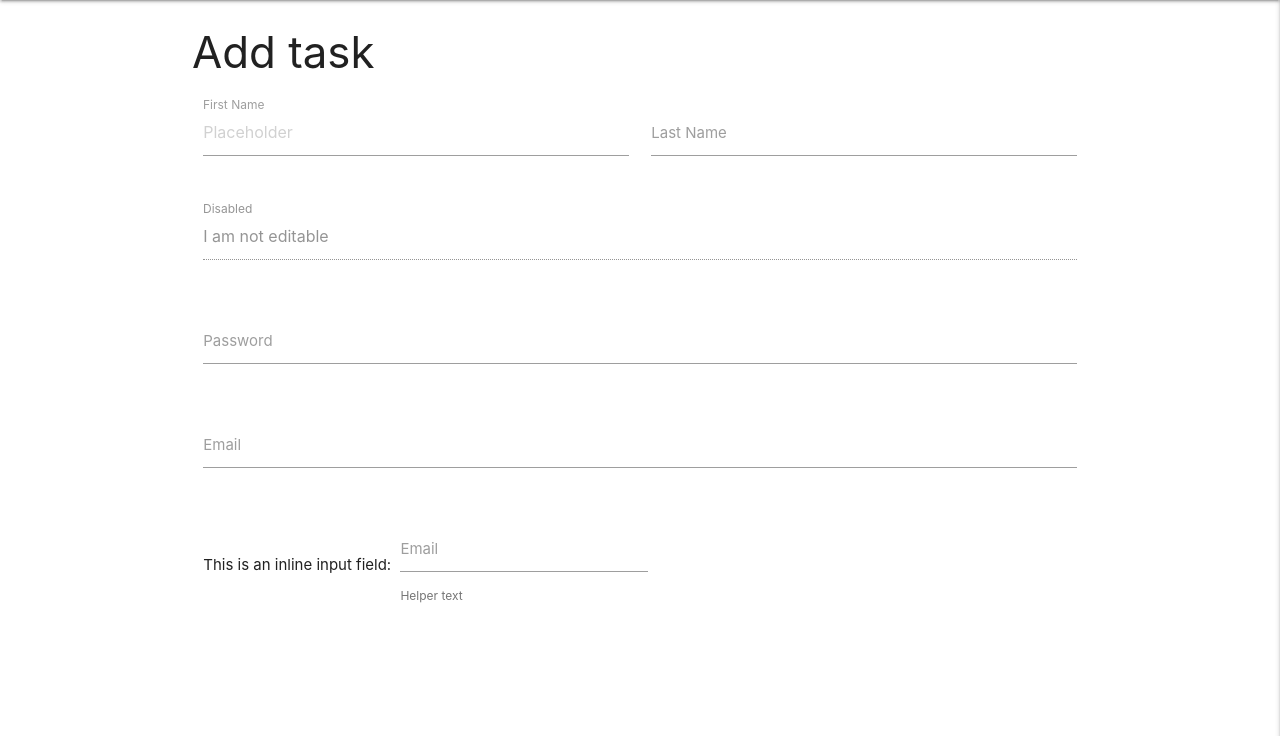
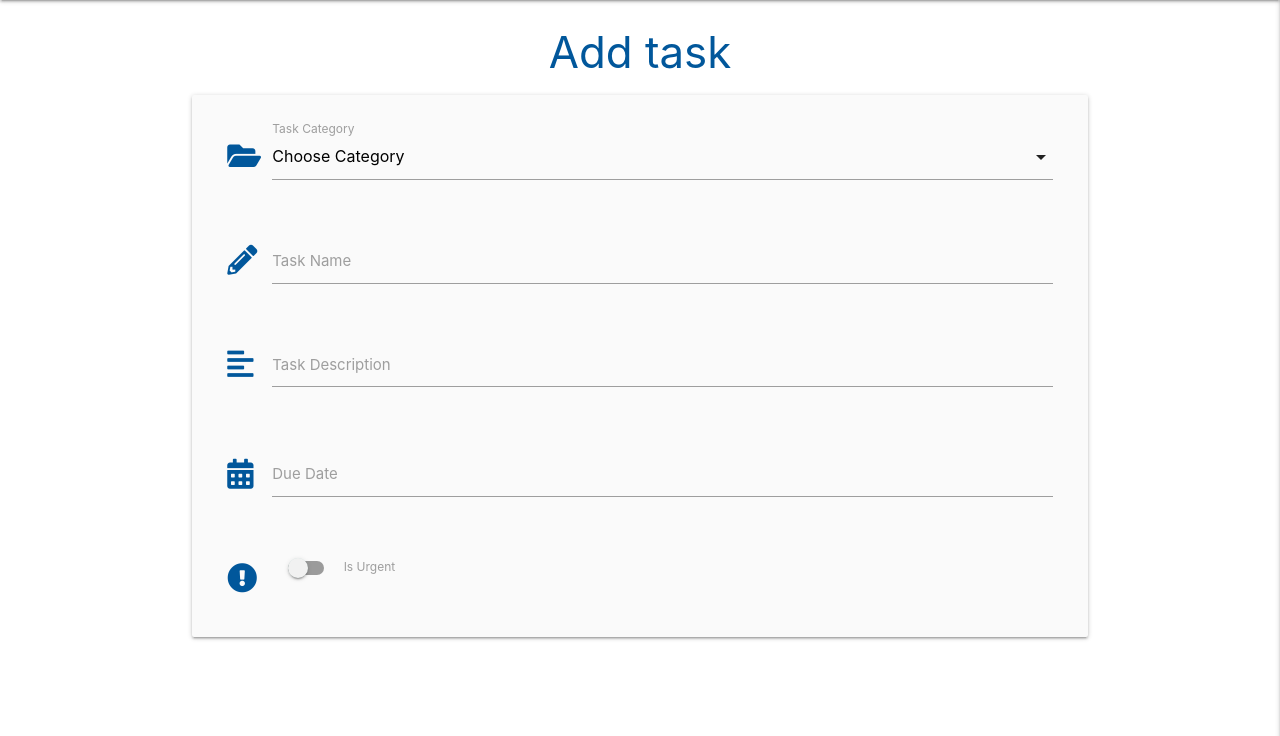
Before and after one commit to aavasylenko/task-mini-project, a Flask app: page /add_task in a window 1280 px wide. Shown: the part 64-800 px from the top of the page. Run offline with Flask 2, Linux system fonts and the light colour scheme; data that the repository does not hold is empty; some libraries are stand-ins or nearby versions.

Commit message:
Added Categories dropdown

```diff
--- a/app.py
+++ b/app.py
@@ -95,7 +95,8 @@ def logout():
 
 @app.route('/add_task')
 def add_task():
-    return render_template('addtask.html')
+    categories = mongo.db.categories.find().sort("category_name", 1)
+    return render_template('add_task.html', categories=categories)
 
 if __name__ == "__main__":
     app.run(host=os.environ.get("IP"),
--- a/static/js/script.js
+++ b/static/js/script.js
@@ -2,4 +2,13 @@
     $('.sidenav').sidenav({edge:"right"});
     $('.collapsible').collapsible();
     $('.tooltipped').tooltip();
+    $('select').formSelect();
+    $('.datepicker').datepicker({
+        format: "dd mmmm, yyyy",
+        yearRange: 3,
+        showClearBtn: true,
+        i18n: {
+            done: 'Select'
+        }
+    });
   });
--- /dev/null
+++ b/templates/add_task.html
@@ -0,0 +1,78 @@
+{% extends 'base.html' %} {% block content %}
+
+<h3 class="light-blue-text text-darken-4 center-align">Add task</h3>
+<div class="row card-panel grey lighten-5">
+  <form class="col s12" method="POST" action="">
+	<div class="row">
+		<div class="input-field col s12">
+            <i class="fas fa-folder-open prefix light-blue-text text-darken-4"></i>
+			<select id="category_name" name="category_name" class="validate" required>
+                <option value="" disabled selected>Choose Category</option>
+                {% for category in categories %}
+                    <option value="{{ category.category_name }}">{{ category.category_name }}</option>
+                {% endfor %}
+	        </select>
+			<label for="category_name">Task Category</label>
+		</div>
+	</div>
+    <div class="row">
+      <div class="input-field col s12">
+        <i class="fas fa-pencil-alt prefix light-blue-text text-darken-4"></i>
+        <input
+          id="task_name"
+          name="task_name"
+          minlength="5"
+          maxlength="50"
+          type="text"
+          class="validate"
+          required
+        />
+        <label for="task_name">Task Name</label>
+      </div>
+    </div>
+
+    <div class="row">
+      <div class="input-field col s12">
+        <i class="fas fa-align-left prefix light-blue-text text-darken-4"></i>
+        <textarea
+          id="task_description"
+          name="task_description"
+          minlength="5"
+          maxlength="200"
+          class="materialize-textarea validate"
+          required
+        ></textarea>
+        <label for="task_description">Task Description</label>
+      </div>
+    </div>
+
+    <div class="row">
+      <div class="input-field col s12">
+        <i class="fas fa-calendar-alt prefix light-blue-text text-darken-4"></i>
+        <input
+          id="due_date"
+          name="due_date"
+          type="text"
+          class="datepicker validate"
+          required
+        />
+        <label for="due_date">Due Date</label>
+      </div>
+    </div>
+
+    <div class="row">
+      <div class="input-field col s12">
+        <div class="switch">
+        <i class="fas fa-exclamation-circle prefix light-blue-text text-darken-4"></i>
+          <label for="is_urgent">
+            <input type="checkbox" id="is_urgent" name="is_urgent"/>
+            <span class="lever"></span>
+            Is Urgent
+          </label>
+        </div>
+      </div>
+    </div>
+  </form>
+</div>
+
+{% endblock %}
--- a/templates/addtask.html
+++ /dev/null
@@ -1,47 +0,0 @@
-{% extends 'base.html' %} {% block content %}
-
-<h3>Add task</h3>
-  <div class="row">
-    <form action="" method="POST" class="col s12">
-      <div class="row">
-        <div class="input-field col s6">
-          <input placeholder="Placeholder" id="first_name" type="text" class="validate">
-          <label for="first_name">First Name</label>
-        </div>
-        <div class="input-field col s6">
-          <input id="last_name" type="text" class="validate">
-          <label for="last_name">Last Name</label>
-        </div>
-      </div>
-      <div class="row">
-        <div class="input-field col s12">
-          <input disabled value="I am not editable" id="disabled" type="text" class="validate">
-          <label for="disabled">Disabled</label>
-        </div>
-      </div>
-      <div class="row">
-        <div class="input-field col s12">
-          <input id="password" type="password" class="validate">
-          <label for="password">Password</label>
-        </div>
-      </div>
-      <div class="row">
-        <div class="input-field col s12">
-          <input id="email" type="email" class="validate">
-          <label for="email">Email</label>
-        </div>
-      </div>
-      <div class="row">
-        <div class="col s12">
-          This is an inline input field:
-          <div class="input-field inline">
-            <input id="email_inline" type="email" class="validate">
-            <label for="email_inline">Email</label>
-            <span class="helper-text" data-error="wrong" data-success="right">Helper text</span>
-          </div>
-        </div>
-      </div>
-    </form>
-  </div>
-
-{% endblock %}
--- a/templates/base.html
+++ b/templates/base.html
@@ -23,7 +23,7 @@
 					<li><a href="{{ url_for('get_tasks') }}">Home</a></li>
                     {% if session.user %}
                         <li><a href="{{ url_for('profile', username=session['user']) }}">Profile</a></li>
-                        <li><a href="#">New Task</a></li>
+                        <li><a href="{{ url_for('add_task') }}">New Task</a></li>
                         <li><a href="#">Manage Categories</a></li>
                         <li><a href="{{ url_for('logout') }}">Log Out</a></li>
                     {% else %}
@@ -40,7 +40,7 @@
 			<li><a href="{{ url_for('get_tasks') }}">Home</a></li>
 			 {% if session.user %}
                         <li><a href="{{ url_for('profile', username=session['user']) }}">Profile</a></li>
-                        <li><a href="#">New Task</a></li>
+                        <li><a href="{{ url_for('add_task') }}">New Task</a></li>
                         <li><a href="#">Manage Categories</a></li>
                         <li><a href="{{ url_for('logout') }}">Log Out</a></li>
                     {% else %}
```
